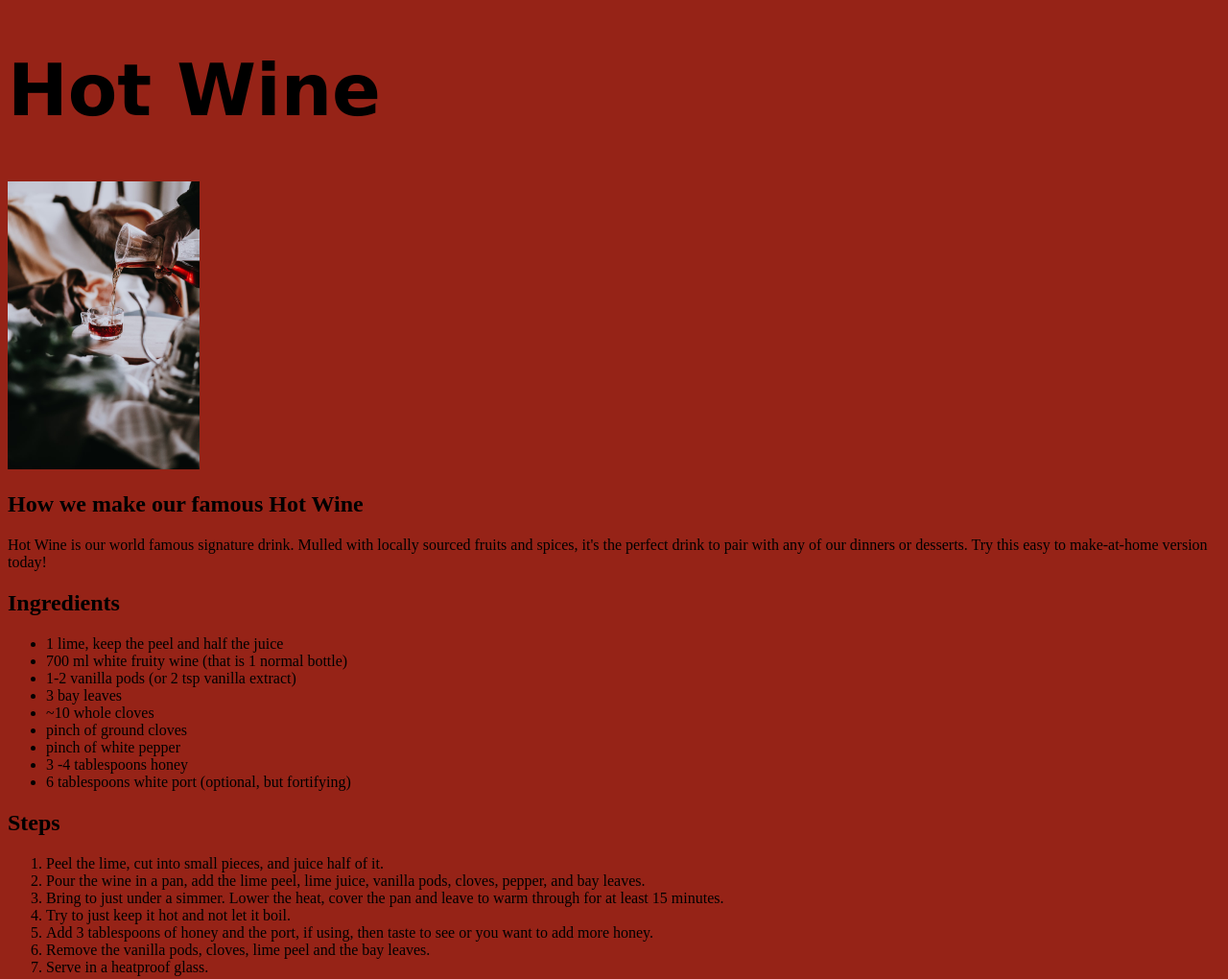
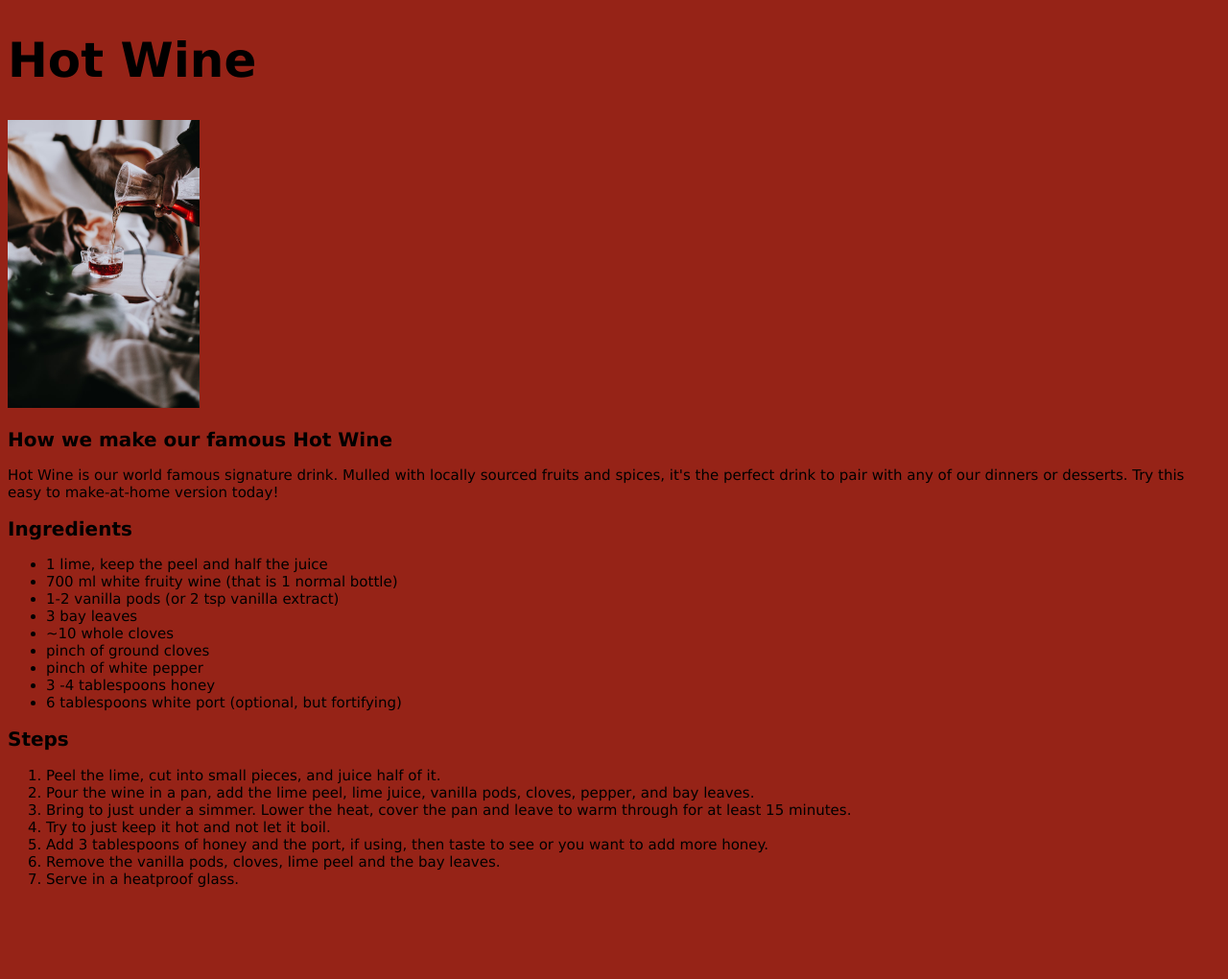
Before and after one commit to seeniik/odin-recipes, a plain HTML site: page recipes/hot_wine.html in a window 1280 px wide. Shown: the whole page at 96% size. After the commit the page ends 941 px from the top, so only its background shows below. Drawn offline with Linux system fonts and the light colour scheme.

Commit message:
Add styles for h2, p, and li elements in styles.css

```diff
--- a/styles.css
+++ b/styles.css
@@ -5,7 +5,7 @@ body {
 
 h1 {
     font-family: Verdana, Arial, Sans-Serif;
-    font-size: 75px;
+    font-size: 50px;
 }
 
 img {
@@ -16,3 +16,14 @@ img {
 a {
     color: black;
 }
+
+h2 {
+    font-family: Verdana, Arial, Sans-Serif;
+    font-size: 20px;
+}
+
+p,
+li {
+    font-family: Verdana, Arial, Sans-Serif;
+    font-size: 15px;
+}
```
